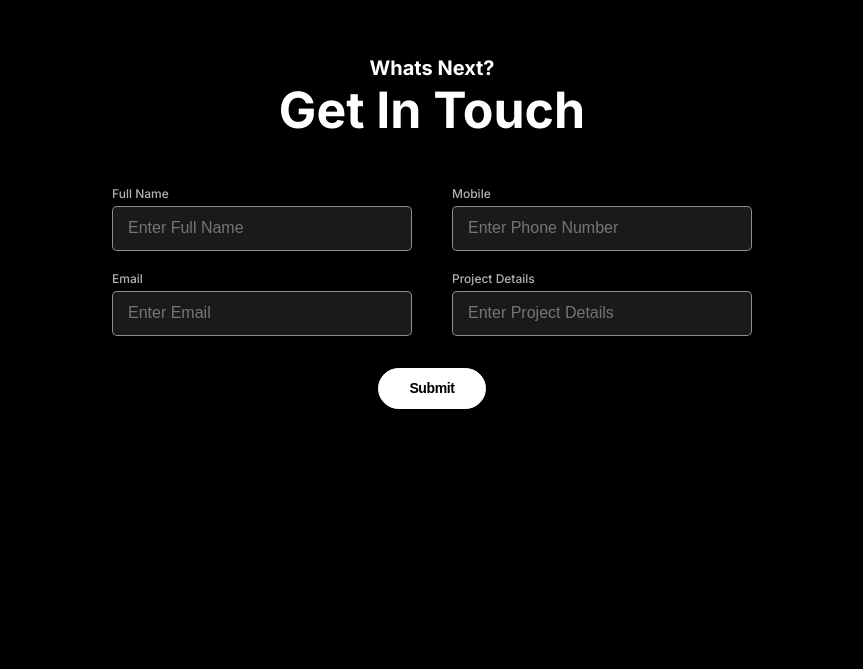
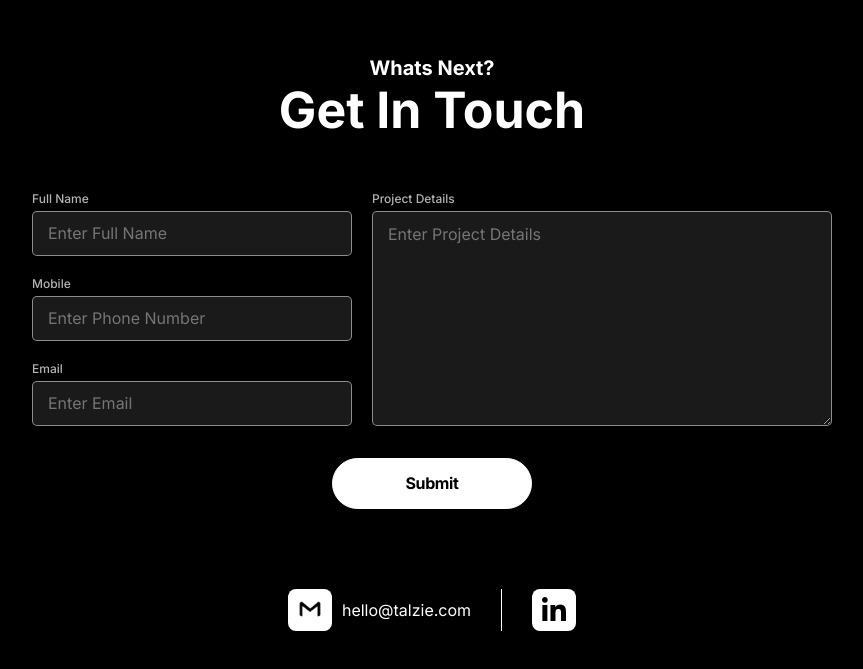
Before and after one commit to nadimpallibhargav/talzie, a React (Vite) app: page / in a window 1280 px wide. Shown: the part 5756-6425 px from the top of the page, without its empty margins (208-1071 px from the left). Before the commit the page ends 6310 px from the top, so only its background shows below. Built offline with nearby package versions, Linux system fonts and the light colour scheme; a web font is replaced by a local one.

Commit message:
form layout styles

```diff
--- a/src/components/sections/contact/Contact.jsx
+++ b/src/components/sections/contact/Contact.jsx
@@ -126,6 +126,7 @@ function Contact({ contact }) {
             <h5>Whats Next?</h5>
             <label>Get In Touch</label>
           </div>
+
           <div className="contactFormWrapper">
             <div className="formContainer">
               <form method="POST">
@@ -175,14 +176,13 @@ function Contact({ contact }) {
                   </div>
                   <div className="input__box">
                     <span className="details">Project Details</span>
-                    <input
-                      type="text"
+                    <textarea
+                      className="form-control"
                       name="projectdetails"
-                      className="form-control"
-                      placeholder="Enter Project Details"
                       value={userData.projectdetails}
                       onChange={postUserData}
-                    />
+                      placeholder="Enter Project Details"
+                    ></textarea>
                   </div>
                 </div>
                 <div className="contactButton">
@@ -195,6 +195,28 @@ function Contact({ contact }) {
                 </div>
               </form>
             </div>
+            <div className="socialWrapper">
+              <div className="socialInfo">
+                <a className="socialLink" href="mailto:hello@talzie.com">
+                  <span className="socialButton">
+                    <img src="/gmail.png" width={24} />
+                  </span>
+                  <span className="socialText">hello@talzie.com</span>
+                </a>
+              </div>
+
+              <div className="socialInfo">
+                <a
+                  className="socialLink"
+                  target="blank"
+                  href="https://www.linkedin.com/in/talzie-33450b27a/"
+                >
+                  <span className="socialButton">
+                    <img src="/linkedin.png" width={24} />
+                  </span>
+                </a>
+              </div>
+            </div>
           </div>
           <ToastContainer />
         </div>
--- a/src/components/sections/contact/Contact.scss
+++ b/src/components/sections/contact/Contact.scss
@@ -1,83 +1,150 @@
 @import '../../../variable.scss';
 
+.contact {
+  .socialWrapper {
+    padding: 80px 0 0;
+    @extend %align-justify-center;
+    flex-wrap: wrap;
+  }
+
+  .socialButton {
+    display: inline-block;
+    background: $color-white-0;
+    padding: 8px 10px;
+    border-radius: 8px;
+    cursor: pointer;
+    transition: 0.2s ease-in-out;
+
+  }
+
+  .socialButton:hover {
+    scale: 1.2;
+  }
+
+  .socialLink {
+    display: inline-flex;
+    align-items: center;
+    justify-content: center;
+    gap: 10px;
+  }
+
+  .socialInfo {
+    &:not(:last-of-type) {
+      border-right: 1px solid $color-white-0;
+      padding-right: 30px;
+    }
+
+    &:not(:first-of-type) {
+      padding-left: 30px;
+    }
+  }
+
+  .socialText {
+    color: $color-white-0;
+    font-size: 1.6rem;
+  }
+
+  .contactButton {
+    @extend %align-justify-center;
+  }
+
+  .contactButton {
+    input {
+      padding: 15px 30px;
+      font-size: 1.6rem;
+      line-height: 19px;
+      min-width: 200px;
+    }
+  }
 
   .contactFormWrapper {
-  @extend %align-justify-center;
+    max-width: 800px;
+    margin: auto;
+    width: 100%;
   }
 
   .contactForm {
     margin-top: 50px;
-  max-width: 650px;
-  width: 100%;
   }
 
   /* container and form */
+
   .formContainer {
-  max-width: 700px;
-  width: 100%;
-  padding: 25px 30px;
-}
+    padding-top: 50px;
 
-.formContainer .title {
+    .title {
       font-size: 25px;
       font-weight: 500;
       position: relative;
     }
-
-.formContainer {
-  form {
-    .user__details {
-      @extend%justify-between;
-      flex-wrap: wrap;
-      margin: 20px 0 12px 0;
-    }
-  }
   }
 
-/* inside the form user details */
-form {
   .user__details {
+    display: grid;
+    grid-column-gap: 20px;
+    grid-template-columns: 40% auto;
+    grid-template-rows: auto;
+    margin-bottom: 12px;
+    grid-template-areas: "fullname projectdetails" "phone projectdetails" "email projectdetails";
+
     .input__box {
-      width: calc(100% / 2 - 20px);
       margin-bottom: 20px;
       position: relative;
-      .error{
+
+      &:nth-child(1) {
+        grid-area: fullname;
+      }
+
+      &:nth-child(2) {
+        grid-area: phone;
+      }
+
+      &:nth-child(3) {
+        grid-area: email;
+      }
+
+      &:nth-child(4) {
+        grid-area: projectdetails;
+      }
+
+      .error {
         position: absolute;
         bottom: -16px;
         left: 0;
         font-size: 12px;
         color: yellow;
       }
-    }
-  }
-}
 
-form {
-  .user__details {
       .input__box.message {
         width: 100% !important;
         margin-bottom: 20px;
       }
-  }
-}
 
-
-.user__details {
-  .input__box {
       .details {
         font-weight: 500;
         margin-bottom: 5px;
         display: block;
         opacity: 0.7;
-      font-size: 12px;
-    }
-  }
+        font-size: 1.2rem;
       }
 
-.user__details {
-  .input__box {
-    input {
+      &:nth-of-type(3),
+      &:last-of-type {
+        flex-basis: 100%;
+      }
+
+      input.form-control {
         height: 45px;
+      }
+
+      textarea.form-control {
+        flex-basis: 100%;
+        width: 100%;
+        min-height: calc(100% - 20px);
+        padding-top: 12px;
+      }
+
+      .form-control {
         width: 100%;
         outline: none;
         padding-left: 15px;
@@ -92,12 +159,8 @@ form {
     }
   }
 
-.contactButton {
-  @extend %align-justify-center;
-}
-
-.user__details .input__box input:focus,
-.user__details .input__box input:valid {
+  .user__details .input__box .form-control:focus,
+  .user__details .input__box .form-control:valid {
     border: 1px solid rgba(255, 255, 255, 0.5);
   }
 
@@ -111,27 +174,63 @@ form {
 
   }
 
-.contactButton {
-  input {
-    background-color: $color-white-0;
-    padding: 10px 30px;
-    font-size: 14px;
-    line-height: 19px;
-    border-radius: 5px;
+}
+
+
+@media (max-width: 769px) {
+  .contact {
+    .user__details {
+      display: flex;
+      gap: 15px;
+      font-display: column;
+      flex-wrap: wrap;
+      .input__box {
+        width: 100%;
+        textarea.form-control {
+          min-height: 150px;
+        }
+      }
+    }
   }
 }
 
 @media only screen and (max-width: 584px) {
+  .contact {
     .container {
       max-width: 100%;
     }
 
-  form {
     .user__details {
       .input__box {
         margin-bottom: 15px;
         width: 100%;
       }
     }
+
+    .contactButton {
+      input {
+        width: 100%;
       }
     }
+
+    .socialWrapper {
+      gap: 30px;
+    }
+
+    .socialInfo {
+      &:first-of-type {
+        flex-basis: 100%;
+        text-align: center;
+      }
+
+      &:not(:last-of-type) {
+        border-right: none;
+        padding-right: 0px;
+      }
+
+      &:not(:first-of-type) {
+        padding-left: 0px;
+      }
+    }
+  }
+}
--- a/src/global.scss
+++ b/src/global.scss
@@ -6,6 +6,7 @@
     padding: 0;
     margin: 0;
     box-sizing: border-box;
+    font-family: "Inter";
 }
 
 html {
```
Lines whose indentation alone changed are shown as unchanged.
